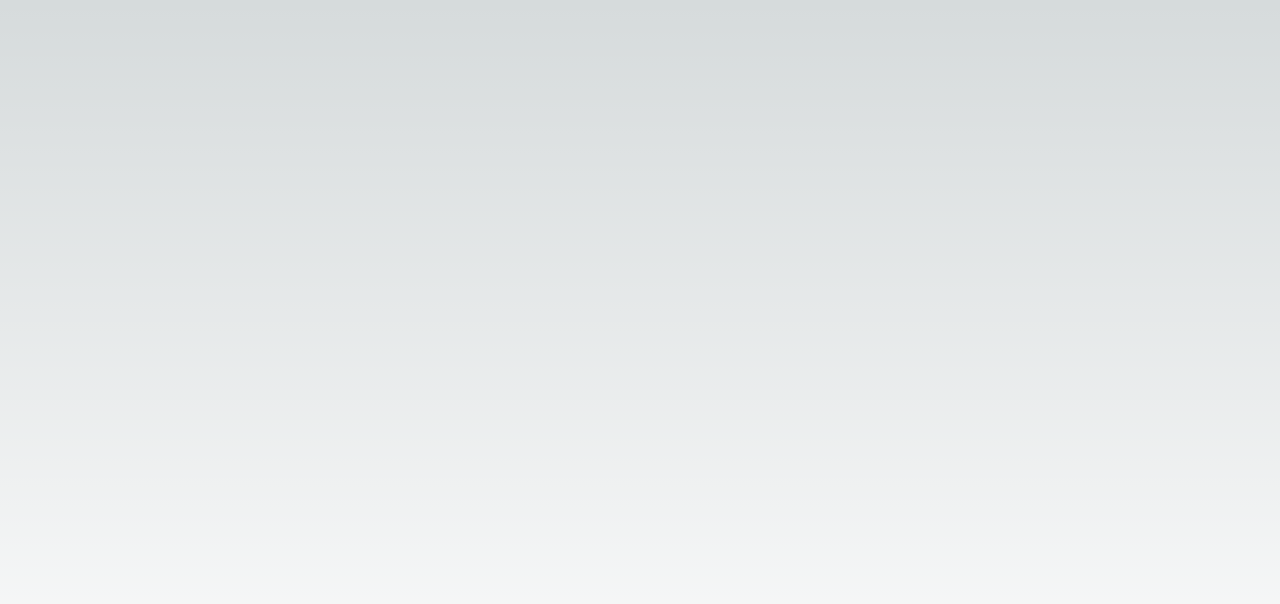
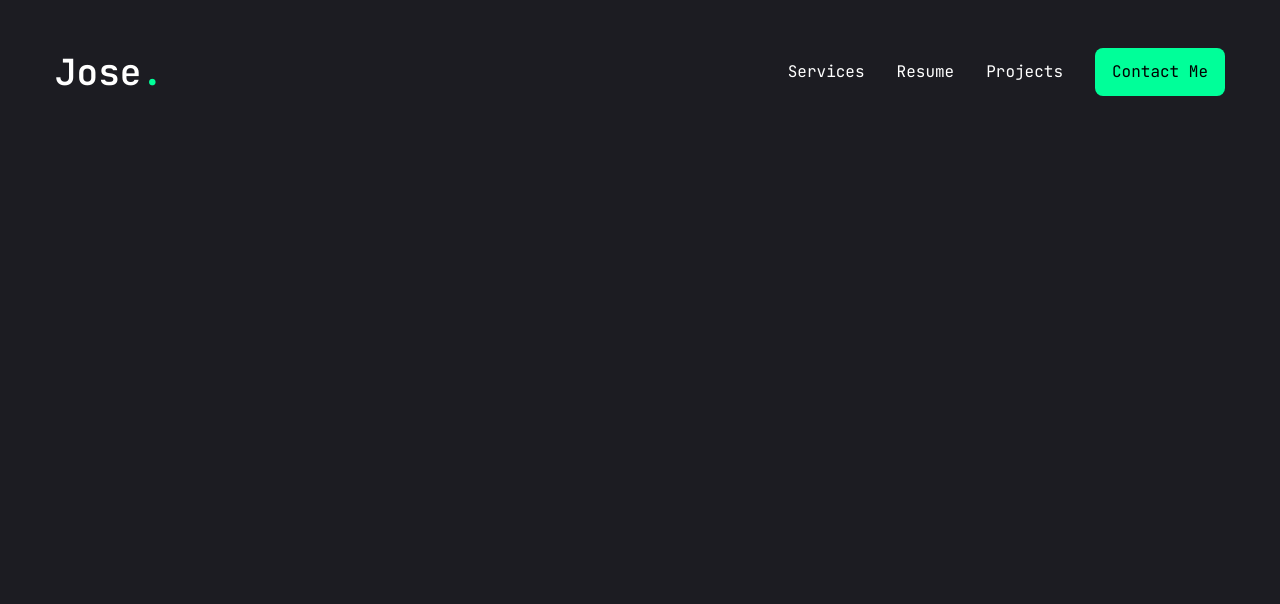
Before and after one commit to jose0-0/personal-site, a Next.js app in the folder personal-site/: page / in a window 1280 px wide. Shown: the top 604 px of the page. Built offline with nearby package versions, Linux system fonts and the light colour scheme.

Commit message:
built header navigation for home page, mobile friendly WIP

```diff
--- a/personal-site/app/globals.css
+++ b/personal-site/app/globals.css
@@ -1,33 +1,43 @@
+@import url("https://fonts.googleapis.com/css2?family=Manrope:wght@200;300;400;500;600;700;800&display=swap");
+
 @tailwind base;
 @tailwind components;
 @tailwind utilities;
 
-:root {
-  --foreground-rgb: 0, 0, 0;
-  --background-start-rgb: 214, 219, 220;
-  --background-end-rgb: 255, 255, 255;
+* {
+  margin: 0;
+  padding: 0;
+  box-sizing: border-box;
 }
 
-@media (prefers-color-scheme: dark) {
-  :root {
-    --foreground-rgb: 255, 255, 255;
-    --background-start-rgb: 0, 0, 0;
-    --background-end-rgb: 0, 0, 0;
+@layer base {
+  body {
+    @apply font-primary bg-primary text-white leading-loose;
   }
 }
 
-body {
-  color: rgb(var(--foreground-rgb));
-  background: linear-gradient(
-      to bottom,
-      transparent,
-      rgb(var(--background-end-rgb))
-    )
-    rgb(var(--background-start-rgb));
+/* START: General styles */
+.max-width {
+  @apply max-w-[1440px] mx-auto;
 }
 
-@layer utilities {
-  .text-balance {
-    text-wrap: balance;
-  }
+.padding-x {
+  @apply sm:px-16 px-6;
 }
+
+.padding-y {
+  @apply py-4;
+}
+
+.flex-center {
+  @apply flex items-center justify-center;
+}
+
+.flex-between {
+  @apply flex justify-between items-center;
+}
+
+.custom-btn {
+  @apply flex flex-row relative justify-center items-center py-[.5rem] px-[.5rem] outline-none;
+}
+/* END: General styles */
--- a/personal-site/app/layout.tsx
+++ b/personal-site/app/layout.tsx
@@ -1,8 +1,13 @@
 import type { Metadata } from "next";
-import { Inter } from "next/font/google";
+import { Nav } from '@/components'
+import { JetBrains_Mono } from "next/font/google";
 import "./globals.css";
 
-const inter = Inter({ subsets: ["latin"] });
+const jetbrainsMono = JetBrains_Mono({
+  subsets: ["latin"],
+  weight: ["100", "200", "300", "400", "500", "600", "700", "800"],
+  variable: '--font-jetbrains'
+})
 
 export const metadata: Metadata = {
   title: "Create Next App",
@@ -16,7 +21,12 @@ export default function RootLayout({
 }>) {
   return (
     <html lang="en">
-      <body className={inter.className}>{children}</body>
+      <body
+        className={jetbrainsMono.className}
+      >
+        <Nav/>
+        {children}
+        </body>
     </html>
   );
 }
--- a/personal-site/app/page.tsx
+++ b/personal-site/app/page.tsx
@@ -1,9 +1,9 @@
 import Image from "next/image";
+import { Nav } from '@/components';
 
 export default function Home() {
   return (
-    <main className="flex min-h-screen flex-col items-center justify-between p-24">
-
+    <main className="">
     </main>
   );
 }
--- /dev/null
+++ b/personal-site/components/CustomButton.tsx
@@ -0,0 +1,30 @@
+"use client"
+import React from 'react'
+import Image from 'next/image';
+import { CustomButtonProps } from '@/types';
+
+
+const CustomButton = ({ title, containerStyles, handleClick, btnType, textStyles, rightIcon}: CustomButtonProps) => {
+  return (
+    <button
+        disabled={false}
+        type={btnType || "button"}
+        className={`custom-btn ${containerStyles}`}
+        onClick={handleClick}
+        >
+            <span className={`flex-1 ${textStyles}`}>{title}</span>
+            {rightIcon && (
+              <div className='relative w-6 h-6'>
+                <Image
+                  src={rightIcon}
+                  alt='Right Icon'
+                  fill
+                  className='object-contain'
+                />
+              </div>
+            )}
+    </button>
+  )
+}
+
+export default CustomButton
--- /dev/null
+++ b/personal-site/components/MobileNav.tsx
@@ -0,0 +1,27 @@
+'Use Client';
+
+const links = [
+  {
+    name: 'Services',
+    path: '/services',
+  },
+  {
+    name: 'Resume',
+    path: '/resume',
+  },
+  {
+    name: 'Projects',
+    path: '/projects',
+  },
+
+]
+
+const MobileNav = () => {
+  return (
+    <div>
+
+    </div>
+  )
+}
+
+export default MobileNav
--- /dev/null
+++ b/personal-site/components/Nav.tsx
@@ -0,0 +1,60 @@
+'Use Client';
+import Link from 'next/link';
+import { CustomButton } from '@/components';
+
+const links = [
+  {
+    name: 'Services',
+    path: '/services',
+  },
+  {
+    name: 'Resume',
+    path: '/resume',
+  },
+  {
+    name: 'Projects',
+    path: '/projects',
+  },
+
+]
+
+const Nav = () => {
+  return (
+    <header className='py-8 xl:py-12 text-white'>
+      <div className='container mx-auto flex justify-between items-center'>
+        <Link href='/' className=''>
+          <h1 className='text-4xl font-semibold'>
+            Jose<span className='text-accent'>.</span>
+          </h1>
+        </Link>
+        {/* Desktop Nav */}
+        <div className=''>
+          <nav className='hidden xl:flex items-center gap-8'>
+            {links.map(( link, index ) => {
+              return (
+                <Link
+                  href={link.path}
+                  key={index}
+                  className='hover:text-accent duration-300'
+                >
+                  {link.name}
+                </Link>
+              )
+            })}
+            <CustomButton
+              title='Contact Me'
+              btnType='button'
+              containerStyles='text-black rounded-lg bg-accent min-w-[130px]'
+            />
+          </nav>
+        </div>
+        {/* Mobile Nav */}
+        <div className='xl:hidden'>
+          Mobile Nav
+        </div>
+      </div>
+    </header>
+  )
+}
+
+export default Nav
--- /dev/null
+++ b/personal-site/components/index.ts
@@ -0,0 +1,9 @@
+import Nav from './Nav';
+import MobileNav from './MobileNav';
+import CustomButton from './CustomButton';
+
+export {
+    Nav,
+    MobileNav,
+    CustomButton,
+}
--- a/personal-site/tailwind.config.ts
+++ b/personal-site/tailwind.config.ts
@@ -1,20 +1,41 @@
-import type { Config } from "tailwindcss";
-
-const config: Config = {
+/** @type {import('tailwindcss').Config} */
+module.exports = {
   content: [
     "./pages/**/*.{js,ts,jsx,tsx,mdx}",
     "./components/**/*.{js,ts,jsx,tsx,mdx}",
     "./app/**/*.{js,ts,jsx,tsx,mdx}",
   ],
+  mode: "jit",
   theme: {
+    container: {
+      center: true,
+      padding: '15px',
+    },
+    screens: {
+      sm:'640px',
+      md:'768px',
+      lg:'960px',
+      xl:'1200px',
+    },
+    fontFamily: {
+      primary: "var(--font-jetbrains)"
+    },
     extend: {
+      fontFamily: {
+        inter: ["Inter", "sans-serif"],
+      },
+      colors: {
+        primary: '#1c1c22',
+        accent: {
+          DEFAULT: '#00ff99',
+          hover: '#00e187',
+        }
+      },
       backgroundImage: {
-        "gradient-radial": "radial-gradient(var(--tw-gradient-stops))",
-        "gradient-conic":
-          "conic-gradient(from 180deg at 50% 50%, var(--tw-gradient-stops))",
-      },
+        'pattern': "url('/pattern.png')",
+        'hero-bg': "url('/hero-bg.png')"
+      }
     },
   },
   plugins: [],
 };
-export default config;
--- /dev/null
+++ b/personal-site/types/index.ts
@@ -0,0 +1,11 @@
+import { MouseEventHandler } from "react";
+
+export interface CustomButtonProps {
+    title: string;
+    containerStyles?: string;
+    handleClick?: MouseEventHandler<HTMLButtonElement>;
+    btnType?: "button" | "submit";
+    textStyles?: string;
+    rightIcon?: string;
+    isDisabled?: boolean;
+}
```
